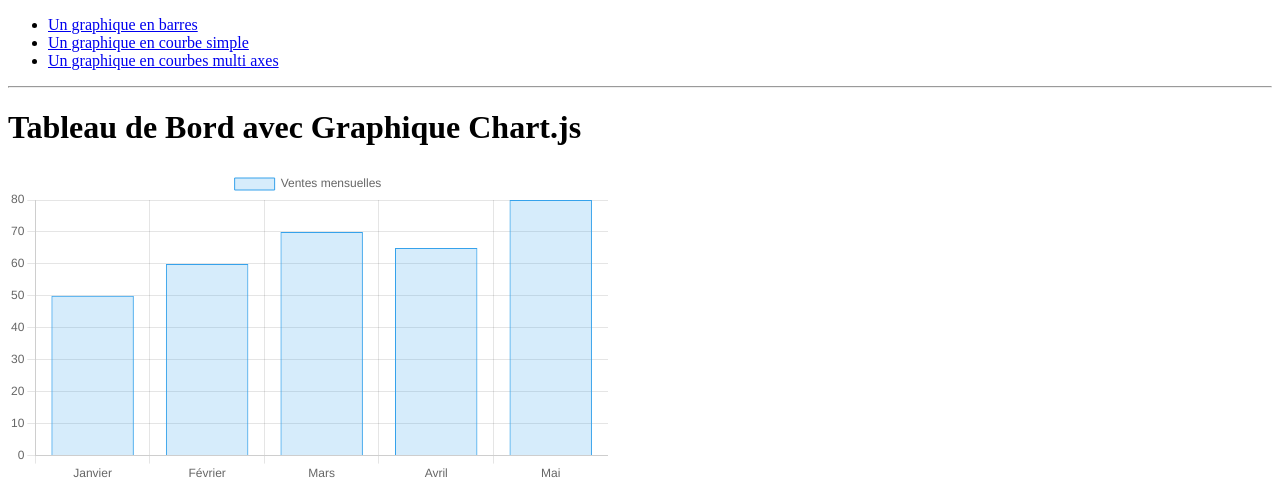
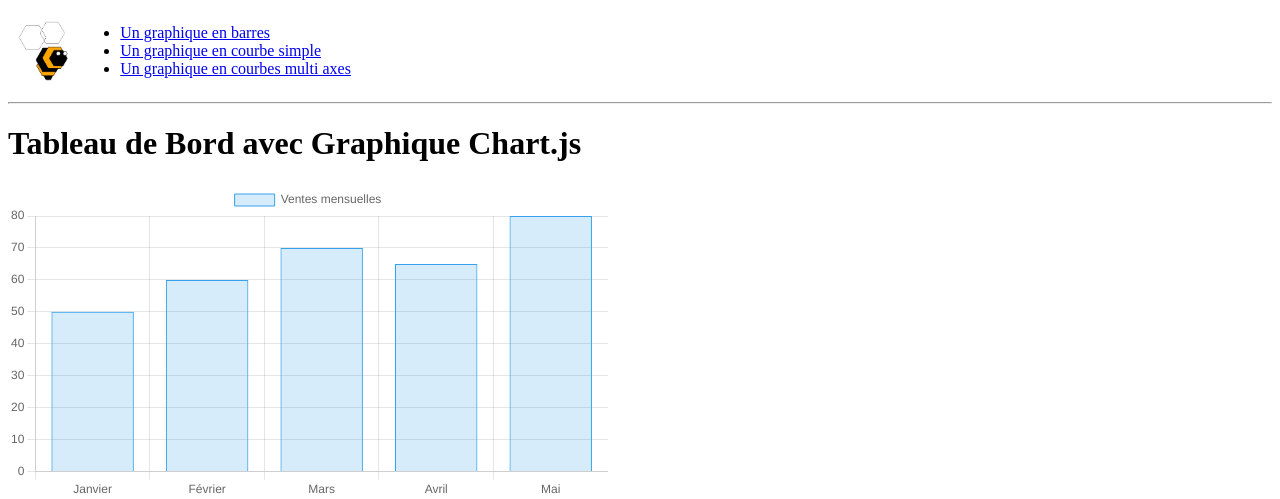
Before and after one commit to BuchiProf/Flask, a Flask app: page /bar in a window 1280 px wide. Shown: the top 499 px of the page. Run offline with Flask 3, Linux system fonts and the light colour scheme.

Commit message:
ajout d'une image

```diff
--- a/5_chartjs/templates/index.html
+++ b/5_chartjs/templates/index.html
@@ -7,6 +7,17 @@
 	<meta name="viewport" content="width=device-width, initial-scale=1.0">
 	<link rel="icon" href="{{ url_for('static', filename='favicon.ico') }}">
 	<title>index chart.js</title>
+	<style>
+        .container {
+            display: flex;
+            align-items: center;
+
+        }
+        .image {
+            margin : 10px;  /*Espace entre l'image et la liste */
+			height: 60px;
+        }
+    </style>
 	<!-- Inclure la bibliothèque Chart.js -->
 	<script src="https://cdn.jsdelivr.net/npm/chart.js"></script>
 	<!--on insère ci dessous le lien cdn de DATE FNS l'adapter de temps -->
@@ -16,6 +27,9 @@
 </head>
 
 <body>
+	<div class="container">
+        <img src="{{ url_for('static', filename='bee_marchal.png')}}" alt="logo des ruches du Marchal" class="image">
+
 	<ul>
 
 		<li><a href="{{ url_for('barre') }}">Un graphique en barres</a></li>
@@ -23,6 +37,8 @@
 		<li><a href="{{ url_for('multi_courbe') }}">Un graphique en courbes multi axes</a></li>
 
 	</ul>
+	</div>
+
 	<hr>
 	{% block content%}{%endblock%}
 </body>
```
Also changed, not shown: 5_chartjs/static/bee_marchal.png (added).
